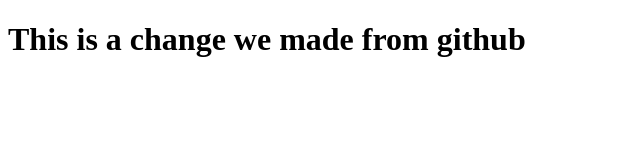
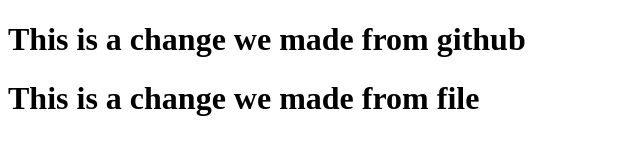
Before and after one commit to mybengui/bootstrap, a plain HTML site: page index.html in a window 1280 px wide. Shown: the whole page, without its empty margins (0-640 px from the left). Drawn offline with Linux system fonts and the light colour scheme.

Commit message:
added a line

```diff
--- a/index.html
+++ b/index.html
@@ -8,5 +8,6 @@
 </head>
 <body>
   <h1>This is a change we made from github</h1>
+  <h1>This is a change we made from file</h1>
 </body>
 </html>
```
